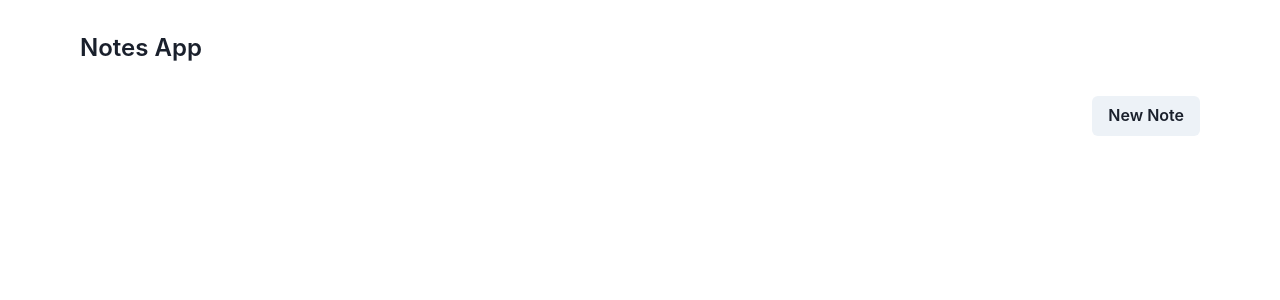
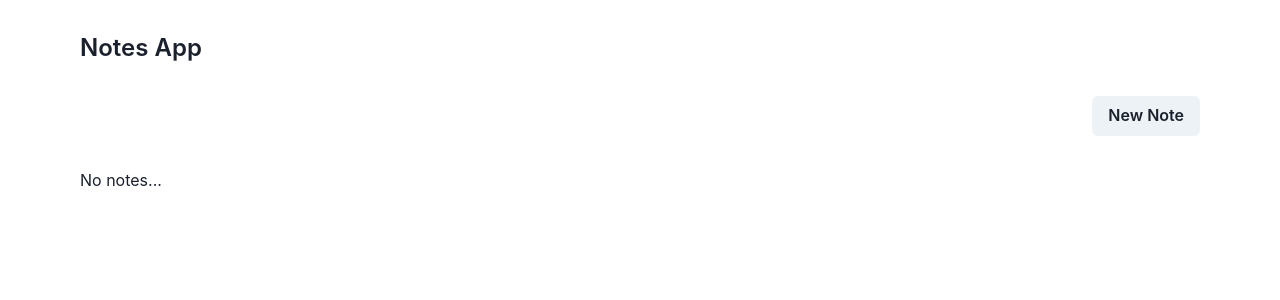
Before and after one commit to jackmaders/react-notes-app, a React (Vite) app: page / in a window 1280 px wide. Shown: the top 300 px of the page. Built offline with nearby package versions, Linux system fonts and the light colour scheme.

Commit message:
add text for no notes

```diff
--- a/src/notesApp/NotesAppNoteList.tsx
+++ b/src/notesApp/NotesAppNoteList.tsx
@@ -15,7 +15,8 @@ export default function NotesAppNoteList({
   return (
     <>
       <div className="grid grid-cols-1 sm:grid-cols-2 lg:grid-cols-3 xl:grid-cols-4 gap-4">
-        {notes.map((note, index) => (
+        {notes.length > 0
+          ? notes.map((note, index) => (
               <NotesAppNoteCard
                 key={index}
                 {...note}
@@ -23,7 +24,8 @@ export default function NotesAppNoteList({
                 updateNote={updateNote}
                 viewNote={viewNote}
               />
-        ))}
+            ))
+          : "No notes..."}
       </div>
     </>
   );
```
Lines whose indentation alone changed are shown as unchanged.
